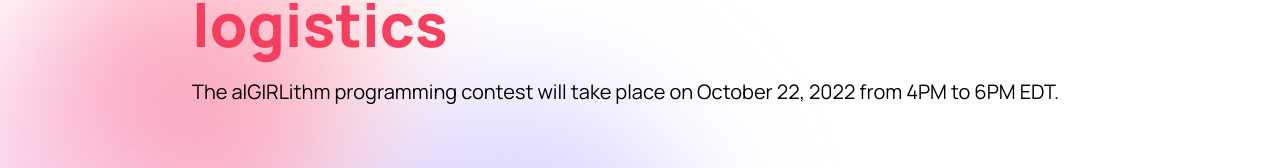
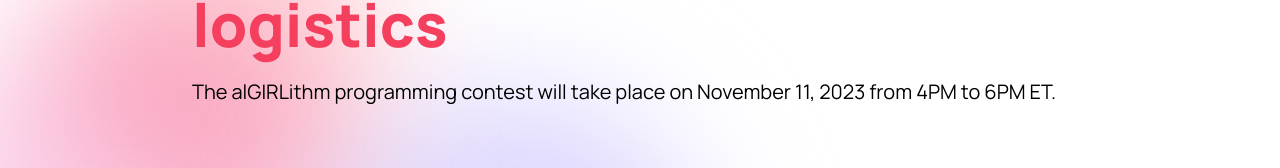
Before and after one commit to maggie-j-liu/algirlithm, a Next.js app: page /logistics in a window 1280 px wide. Shown: the part 150-318 px from the top of the page. Built offline with nearby package versions, Linux system fonts and the light colour scheme.

Commit message:
Update logistics.jsx

```diff
--- a/pages/logistics.jsx
+++ b/pages/logistics.jsx
@@ -13,8 +13,8 @@
         <Section>
           <Title>logistics</Title>
           <p className={"mt-6"}>
-            The alGIRLithm programming contest will take place on October 22,
-            2022 from 4PM to 6PM EDT.
+            The alGIRLithm programming contest will take place on November 11,
+            2023 from 4PM to 6PM ET.
           </p>
         </Section>
         <Section>
@@ -49,7 +49,7 @@
           </div>
           <SubSubtitle>Available Languages</SubSubtitle>
           <p>Java, C++, Python</p>
-          <br/>
+          <br />
           <p>Time Limits For Each Language:</p>
           <div className="prose prose-lg text-black-500 mx-auto lg:px-8">
             <ul className="list-disc">
@@ -58,7 +58,7 @@
               <li>Python - 10s</li>
             </ul>
           </div>
-          <br/>
+          <br />
           <h1>*all languages have a 512mb memory limit</h1>
           <SubSubtitle>Contest platform - Hackerrank</SubSubtitle>
           <p>
```
